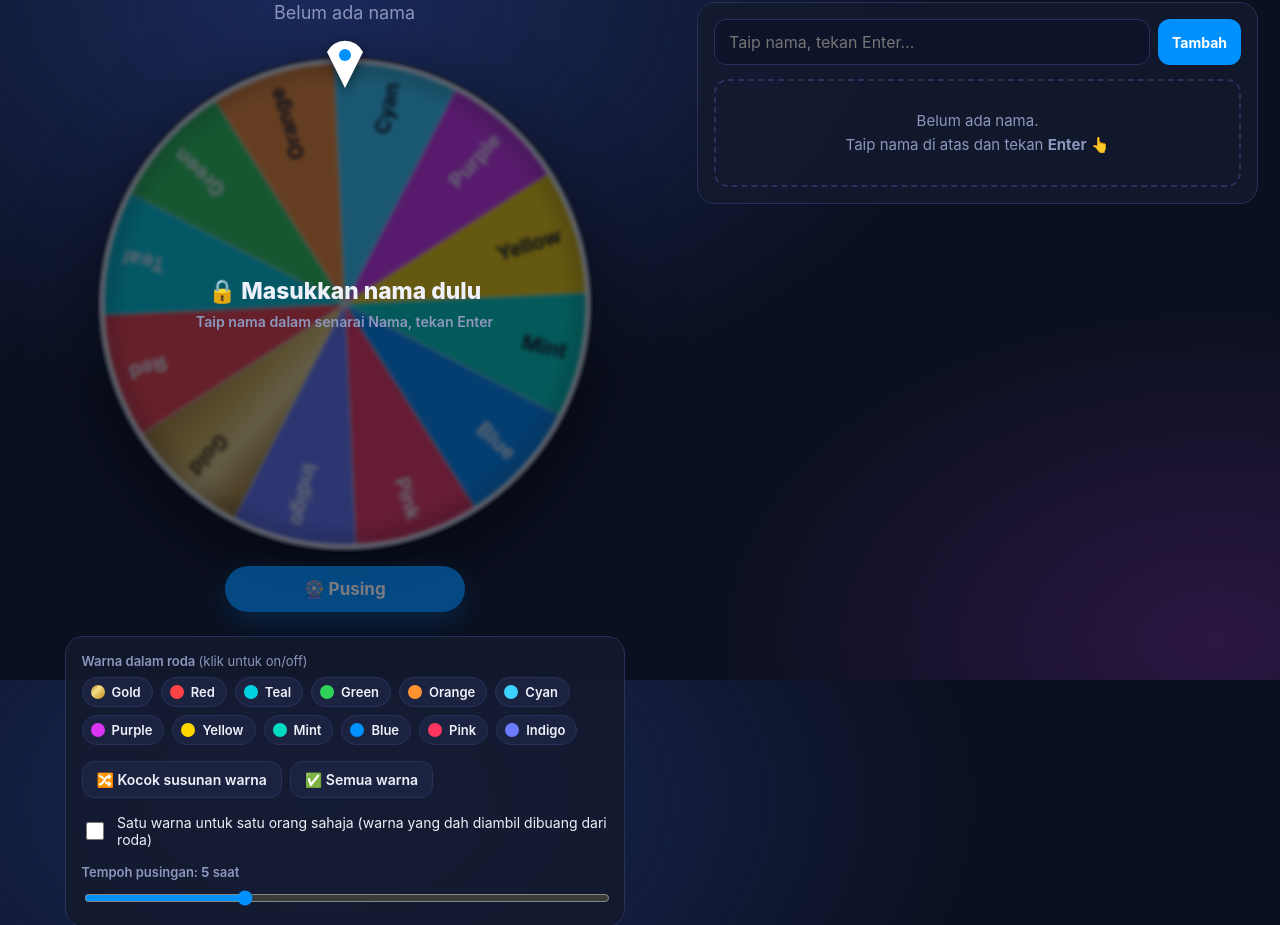
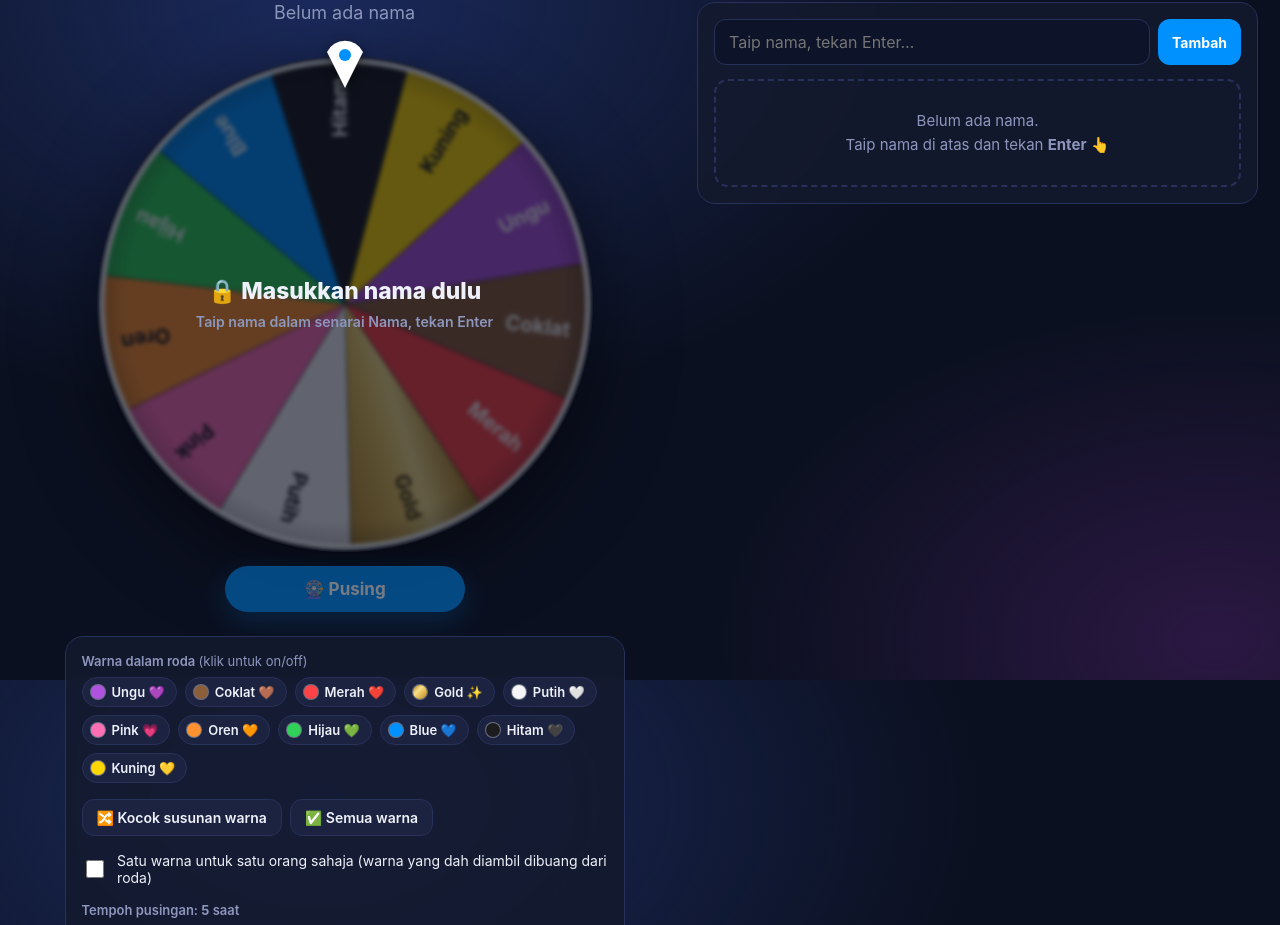
Before and after one commit to MohdFarez/roda-rawak, a plain HTML site: page index.html in a window 1280 px wide. Shown: the part 120-1045 px from the top of the page. Drawn offline with Linux system fonts and the light colour scheme.

Commit message:
Use the 11 Tukar Hadiah theme colours on the wheel
Co-Authored-By: Claude Opus 5.5 <noreply@anthropic.com>
Claude-Session: https://claude.ai/code/session_019EYkno2qEHvbJaR1yUzban

```diff
--- a/index.html
+++ b/index.html
@@ -3,7 +3,7 @@
 <head>
 <meta charset="UTF-8">
 <meta name="viewport" content="width=device-width, initial-scale=1">
-<title>Roda Warna — Siapa Dapat Warna Apa?</title>
+<title>Roda Warna Tukar Hadiah 🎁</title>
 <style>
 :root{
   --bg:#0b1020;--card:#141a2e;--card2:#1b2340;--line:#28315a;--text:#eef1fa;--muted:#8d97bd;
@@ -68,7 +68,7 @@ main{display:grid;grid-template-columns:minmax(0,1.15fr) minmax(0,1fr);grid-temp
 /* colour chips */
 .chips{display:flex;flex-wrap:wrap;gap:8px}
 .cchip{display:inline-flex;align-items:center;gap:7px;padding:6px 11px 6px 8px;border-radius:999px;border:1px solid var(--line);background:var(--card2);font-size:13px;font-weight:600;cursor:pointer;transition:.15s}
-.cchip .dot{width:14px;height:14px;border-radius:50%;flex:none}
+.cchip .dot{width:14px;height:14px;border-radius:50%;flex:none;box-shadow:0 0 0 1px rgba(255,255,255,.35)}
 .cchip.off{opacity:.38;text-decoration:line-through}
 .cchip.used{outline:2px dashed rgba(255,255,255,.25);outline-offset:1px}
 .switch{display:flex;align-items:center;gap:10px;font-size:14px;cursor:pointer;user-select:none}
@@ -85,8 +85,9 @@ input[type=range]{width:100%;accent-color:var(--accent)}
 .nrow .no{font-size:20px;font-weight:800;color:var(--muted);min-width:34px;text-align:right}
 .nrow .nm{flex:1;min-width:0;font-size:19px;font-weight:700;overflow:hidden;text-overflow:ellipsis;white-space:nowrap}
 .nrow .res{display:inline-flex;align-items:center;gap:7px;font-weight:700;font-size:15px;padding:6px 12px;border-radius:999px;white-space:nowrap}
-.nrow .res.none{color:var(--muted);font-weight:500;padding:6px 4px}
-.nrow .res.wait{color:var(--accent);background:rgba(0,145,255,.12)}
+.nrow .res{box-shadow:inset 0 0 0 1px rgba(255,255,255,.22)}
+.nrow .res.none{box-shadow:none;color:var(--muted);font-weight:500;padding:6px 4px}
+.nrow .res.wait{box-shadow:none;color:var(--accent);background:rgba(0,145,255,.12)}
 .nrow.is-turn{border-color:var(--accent);background:rgba(0,145,255,.10)}
 .nrow.fresh{animation:pop .5s cubic-bezier(.2,1.5,.4,1)}
 .mini{width:30px;height:30px;border-radius:9px;border:1px solid var(--line);background:transparent;color:var(--muted);cursor:pointer;font-size:15px;flex:none}
@@ -126,7 +127,7 @@ body.presenting .settings-col,body.presenting .add-card,body.presenting .names-a
 <body>
 
 <header>
-  <div class="brand">🎡 Roda Warna</div>
+  <div class="brand">🎁 Roda Warna Tukar Hadiah</div>
   <div class="tools">
     <button class="icon-btn" id="soundBtn" title="Bunyi">🔊</button>
     <button class="icon-btn" id="fsBtn" title="Skrin penuh / mod persembahan">⛶</button>
@@ -227,25 +228,24 @@ const randInt = n => Math.floor(rand() * n);
 const mod = (a, m) => ((a % m) + m) % m;
 const ease = t => 1 - Math.pow(1 - t, 3);
 
-/* ================= colours: iPhone system colours (Apple HIG, dark appearance) + Gold ================= */
+/* ================= colours: 11 warna Tema Tukar Hadiah ================= */
 const COLORS = [
-  { key: 'red',    name: 'Red',    hex: '#FF4245' },
-  { key: 'orange', name: 'Orange', hex: '#FF9230' },
-  { key: 'yellow', name: 'Yellow', hex: '#FFD600' },
-  { key: 'green',  name: 'Green',  hex: '#30D158' },
-  { key: 'mint',   name: 'Mint',   hex: '#00DAC3' },
-  { key: 'teal',   name: 'Teal',   hex: '#00D2E0' },
-  { key: 'cyan',   name: 'Cyan',   hex: '#3CD3FE' },
-  { key: 'blue',   name: 'Blue',   hex: '#0091FF' },
-  { key: 'indigo', name: 'Indigo', hex: '#6D7CFF' },
-  { key: 'purple', name: 'Purple', hex: '#DB34F2' },
-  { key: 'pink',   name: 'Pink',   hex: '#FF375F' },
-  { key: 'gold',   name: 'Gold',   hex: '#D4AF37', gold: true }
+  { key: 'red',    name: 'Merah',  emoji: '❤️', hex: '#FF4245' },
+  { key: 'pink',   name: 'Pink',   emoji: '💗', hex: '#FF6FB5' },
+  { key: 'blue',   name: 'Blue',   emoji: '💙', hex: '#0091FF' },
+  { key: 'purple', name: 'Ungu',   emoji: '💜', hex: '#AF52DE' },
+  { key: 'green',  name: 'Hijau',  emoji: '💚', hex: '#30D158' },
+  { key: 'yellow', name: 'Kuning', emoji: '💛', hex: '#FFD600' },
+  { key: 'orange', name: 'Oren',   emoji: '🧡', hex: '#FF9230' },
+  { key: 'white',  name: 'Putih',  emoji: '🤍', hex: '#F5F5F7' },
+  { key: 'black',  name: 'Hitam',  emoji: '🖤', hex: '#1C1C1E' },
+  { key: 'brown',  name: 'Coklat', emoji: '🤎', hex: '#8B5E3C' },
+  { key: 'gold',   name: 'Gold',   emoji: '✨', hex: '#D4AF37', gold: true }
 ];
 const BY_KEY = Object.fromEntries(COLORS.map(c => [c.key, c]));
 const GOLD_CSS = 'linear-gradient(135deg,#A9791C 0%,#F9E08B 38%,#E6C15A 58%,#B8892A 100%)';
 // pairs that look too alike to sit next to each other on the wheel
-const SIMILAR = new Set(['mint|teal','teal|cyan','mint|cyan','red|pink','blue|cyan','blue|indigo','yellow|gold','orange|gold','indigo|purple']);
+const SIMILAR = new Set(['red|pink','red|orange','orange|yellow','yellow|gold','orange|gold','brown|gold','brown|orange','pink|purple','black|brown']);
 const alike = (a, b) => SIMILAR.has(a + '|' + b) || SIMILAR.has(b + '|' + a);
 
 function hexToRgb(hex) { const n = parseInt(hex.slice(1), 16); return [(n >> 16) & 255, (n >> 8) & 255, n & 255]; }
@@ -383,7 +383,7 @@ class Wheel {
         ctx.fillStyle = g;
       } else ctx.fillStyle = it.hex;
       ctx.fill();
-      if (n > 1) { ctx.lineWidth = 1.5; ctx.strokeStyle = 'rgba(255,255,255,.5)'; ctx.stroke(); }
+      if (n > 1) { ctx.lineWidth = 1.5; ctx.strokeStyle = 'rgba(20,22,31,.3)'; ctx.stroke(); }
     }
     const fs = Math.min(r * 0.085, r * 0.75 * arc * 0.55);
     if (fs >= 7) {
@@ -474,7 +474,7 @@ function renderChips() {
     b.dataset.lock = '';
     b.title = state.enabled[k] ? 'Klik untuk buang dari roda' : 'Klik untuk masukkan ke roda';
     const dot = document.createElement('span'); dot.className = 'dot'; dot.style.background = swatch(c);
-    b.append(dot, c.name);
+    b.append(dot, `${c.name} ${c.emoji}`);
     b.onclick = () => {
       if (busy) return;
       state.enabled[k] = !state.enabled[k];
@@ -505,7 +505,7 @@ function renderNames() {
       res.className = 'res';
       res.style.background = swatch(c);
       res.style.color = inkFor(c);
-      res.textContent = c.name;
+      res.textContent = `${c.name} ${c.emoji}`;
     } else if (i === ti) { res.className = 'res wait'; res.textContent = '← giliran'; }
     else { res.className = 'res none'; res.textContent = '—'; }
     li.append(no, nm, res);
@@ -601,7 +601,7 @@ nameInput.addEventListener('paste', e => {
 $('#addBtn').onclick = addFromInput;
 
 $('#copyBtn').onclick = () => {
-  const lines = state.names.map((n, i) => `${i + 1}. ${n.name} — ${n.color ? BY_KEY[n.color].name : '-'}`);
+  const lines = state.names.map((n, i) => `${i + 1}. ${n.name} — ${n.color ? BY_KEY[n.color].name + ' ' + BY_KEY[n.color].emoji : '-'}`);
   copy(lines.join('\n'), 'Keputusan disalin — boleh paste dalam WhatsApp');
 };
 $('#resetBtn').onclick = () => {
@@ -654,7 +654,7 @@ function showModal(name, c) {
   top.style.background = swatch(c);
   top.style.color = inkFor(c);
   $('#winKicker').textContent = `🎉 ${name} dapat warna`;
-  $('#winTitle').textContent = c.name;
+  $('#winTitle').textContent = `${c.name} ${c.emoji}`;
   $('#winSub').textContent = c.hex;
   const next = turnIndex();
   closeBtn.textContent = next >= 0 ? `Seterusnya: ${state.names[next].name} ➜` : 'Siap 🎉';
```
Also changed, not shown: 1 other file.
